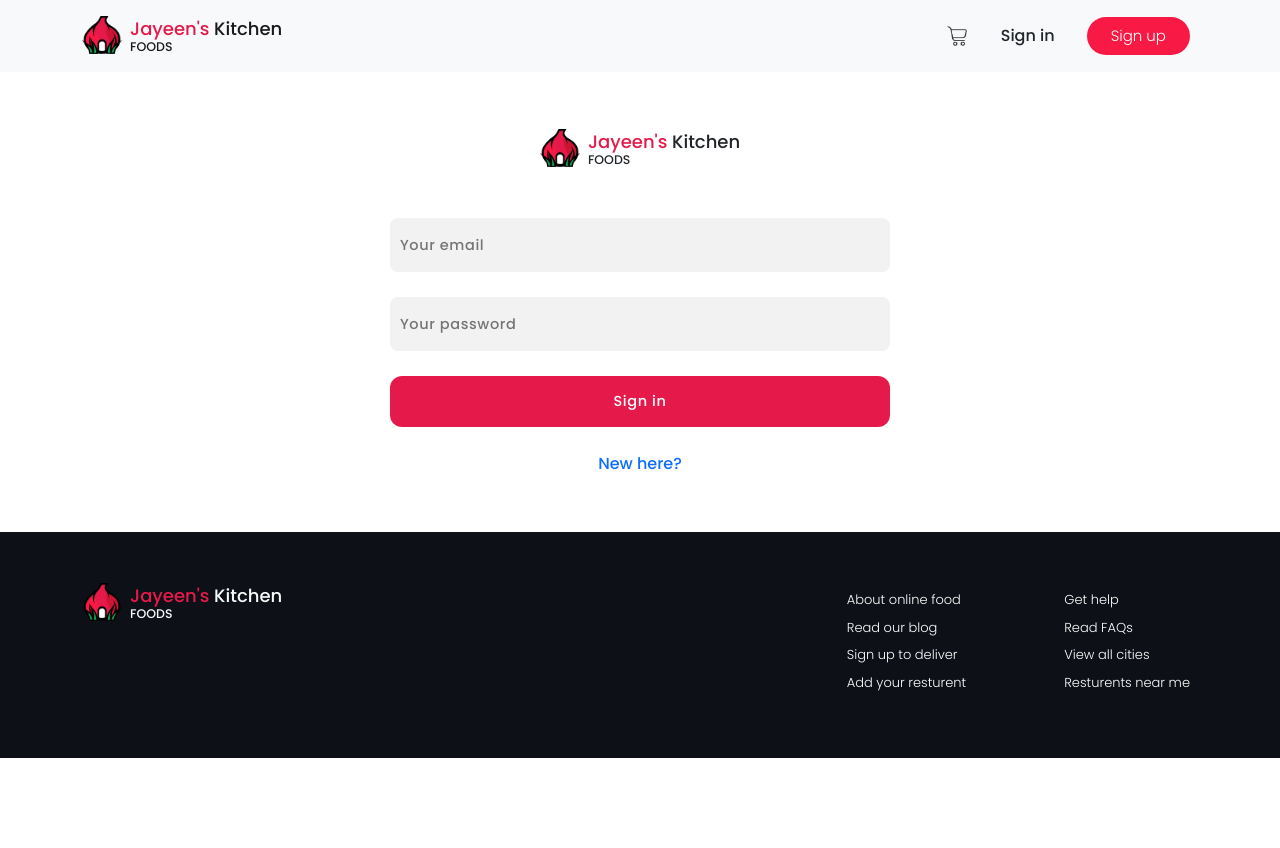
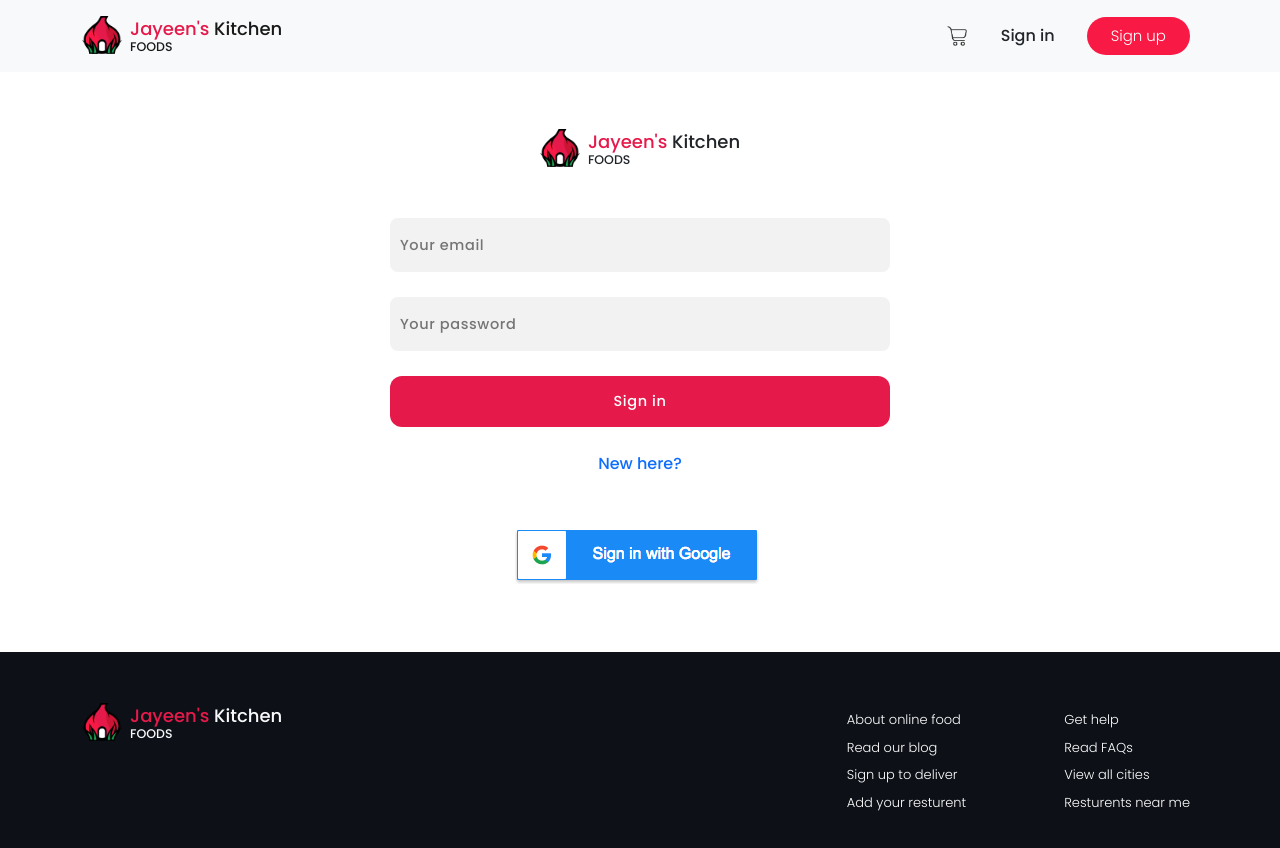
Before and after one commit to jayeen28/jayeens-kitchen, a React (Create React App) app: page /signin in a window 1280 px wide. Shown: the top 848 px of the page. Before the commit the page ends 800 px from the top, so only its background shows below. Built offline with nearby package versions, Linux system fonts and the light colour scheme; no server answers.

Commit message:
google sign in added

```diff
--- a/src/Hooks/useFirebase.js
+++ b/src/Hooks/useFirebase.js
@@ -1,4 +1,4 @@
-import { getAuth, createUserWithEmailAndPassword, signInWithEmailAndPassword, updateProfile, onAuthStateChanged, signOut } from "firebase/auth";
+import { getAuth, createUserWithEmailAndPassword, signInWithEmailAndPassword, updateProfile, onAuthStateChanged, signOut, GoogleAuthProvider, signInWithPopup } from "firebase/auth";
 import { useEffect, useState } from "react";
 import initializeAuthentication from "../Firebase/firebase.init";
 
@@ -9,7 +9,7 @@
     const [error, seterror] = useState('');
     const [isLoading, setisLoading] = useState(true);
     const auth = getAuth();
-
+    const googleProvider = new GoogleAuthProvider();
     //sign up user
     const signUp = (email, password, name) => {
         setisLoading(true);
@@ -33,6 +33,9 @@
         setisLoading(true);
         return signInWithEmailAndPassword(auth, email, pass);
     }
+    const signInGoogle = () => {
+        return signInWithPopup(auth, googleProvider);
+    }
     //observe user
     useEffect(() => {
         const unsubscribed = onAuthStateChanged(auth, (user) => {
@@ -55,6 +58,7 @@
     return {
         signUp,
         signIn,
+        signInGoogle,
         signout,
         setuser,
         isLoading,
--- a/src/Pages/Signin/Signin.js
+++ b/src/Pages/Signin/Signin.js
@@ -3,14 +3,14 @@
 import useAuth from '../../Hooks/useAuth';
 import brandLogo from "../../images/logo.png";
 import './signin.css';
+import googleBtn from '../../images/google-btn.png'
 const Signin = () => {
-    const { signIn, setuser, seterror, setisLoading } = useAuth();
+    const { signIn, setuser, seterror, setisLoading, signInGoogle } = useAuth();
     const [email, setemail] = useState('');
     const [pass, setpass] = useState('');
     const location = useLocation();
     const history = useHistory();
     const redirect_uri = location.state?.from || '/home';
-    console.log(location);
     const handleEmailChange = e => {
         setemail(e.target.value);
     }
@@ -27,7 +27,12 @@
             })
             .catch(error => seterror(error.message))
             .finally(() => setisLoading(false))
-
+    }
+    const googleSignIn = () => {
+        signInGoogle()
+            .then(res => {
+                history.push(redirect_uri);
+            });
     }
     return (
         <div className="signin-page">
@@ -54,6 +59,11 @@
                         <input className="submit-btn" type="submit" value="Sign in" />
                         <Link to='/signup'>New here?</Link>
                     </form>
+                    <div className="brand-signin-btns">
+                        <div className="google-btn">
+                            <img onClick={googleSignIn} src={googleBtn} alt="googlebtn" />
+                        </div>
+                    </div>
                 </div>
             </div>
         </div >
--- a/src/Pages/Signin/signin.css
+++ b/src/Pages/Signin/signin.css
@@ -36,3 +36,6 @@
     font-size: 14.5px;
     letter-spacing: .6px;
 }
+.google-btn{
+    cursor: pointer;
+}
```
Also changed, not shown: src/images/google-btn.png (added), 1 other file (tests, documents, lock files or other folders).
